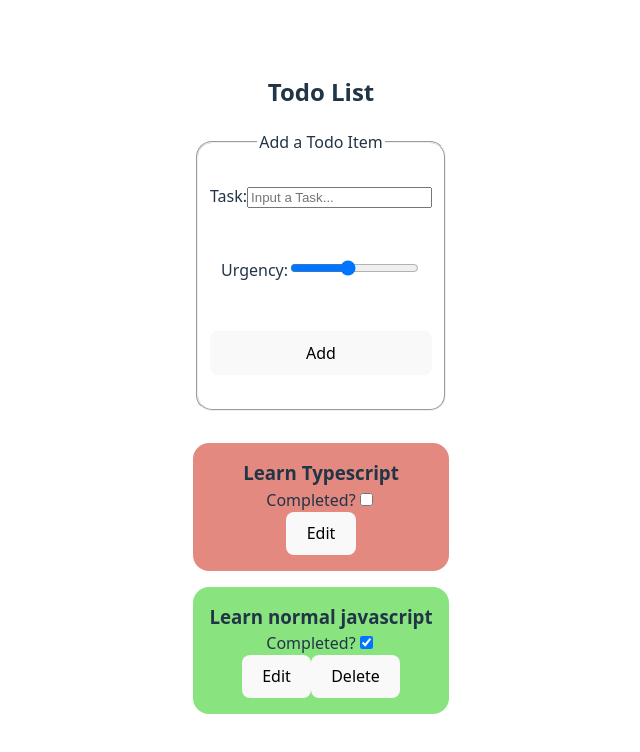
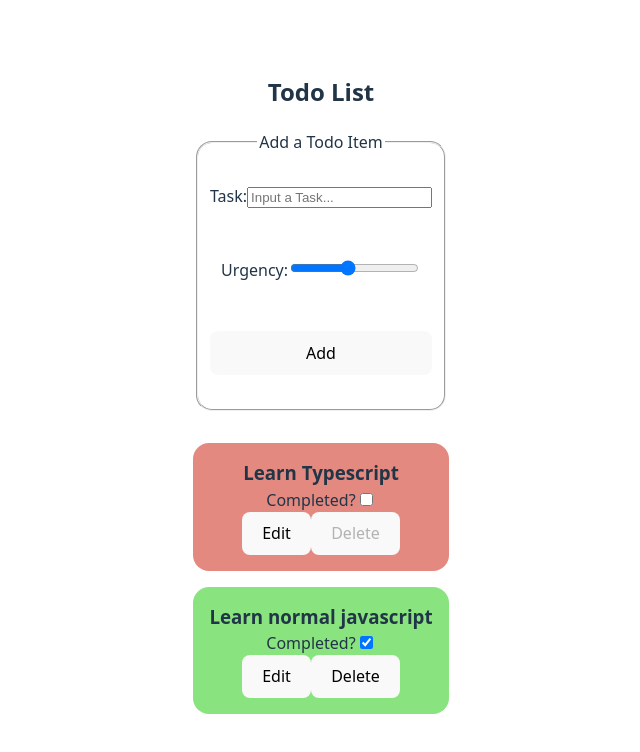
Before and after one commit to nehemiahh23/ALAB-320H.9.1---Building-a-Todo-List, a React (Vite) app: page / in a window 1280 px wide. Shown: the top 752 px of the page, without its empty margins (319-959 px from the left). Built offline with nearby package versions, Linux system fonts and the light colour scheme.

Commit message:
properly disable delete buttons

```diff
--- a/src/components/Item.tsx
+++ b/src/components/Item.tsx
@@ -5,16 +5,6 @@ const Item: FunctionComponent<Props> = ({ dispatch, id, task, urgency, complete
 	const [editMode, setEditMode] = useState(false)
 	const r = urgency * 20
 	const g = 220 - (urgency * 20)
-	// 1 * 200
-	// 2 * 90
-	// 3 * 53.33...
-	// 4 * 35
-	// 5 * 24
-	// 6 * 16.66...
-	// 7 * 11.43
-	// 8 * 7.5
-	// 9 * 4.44...
-	// 10 * 2
 
 	function handleMode(_e) {
 		setEditMode(!editMode)
@@ -56,7 +46,7 @@ const Item: FunctionComponent<Props> = ({ dispatch, id, task, urgency, complete
 		{ editMode ? <button onClick={handleMode}>Save</button> :
 			<>
 				<button onClick={handleMode}>Edit</button>
-				{ complete && <button onClick={handleDelete}>Delete</button> }
+				<button onClick={handleDelete} disabled={!complete}>Delete</button>
 			</>
 		}
 	</li>
```
